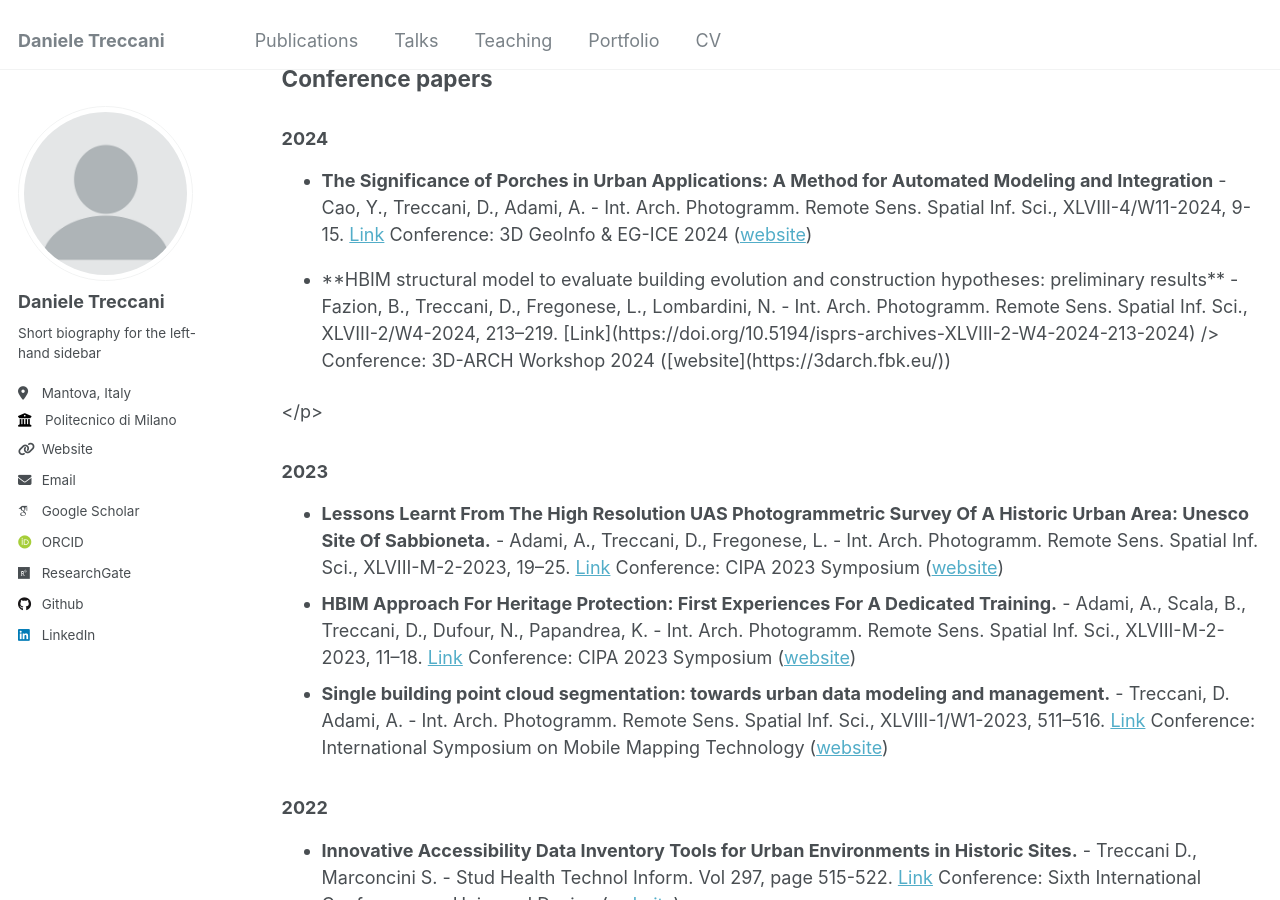
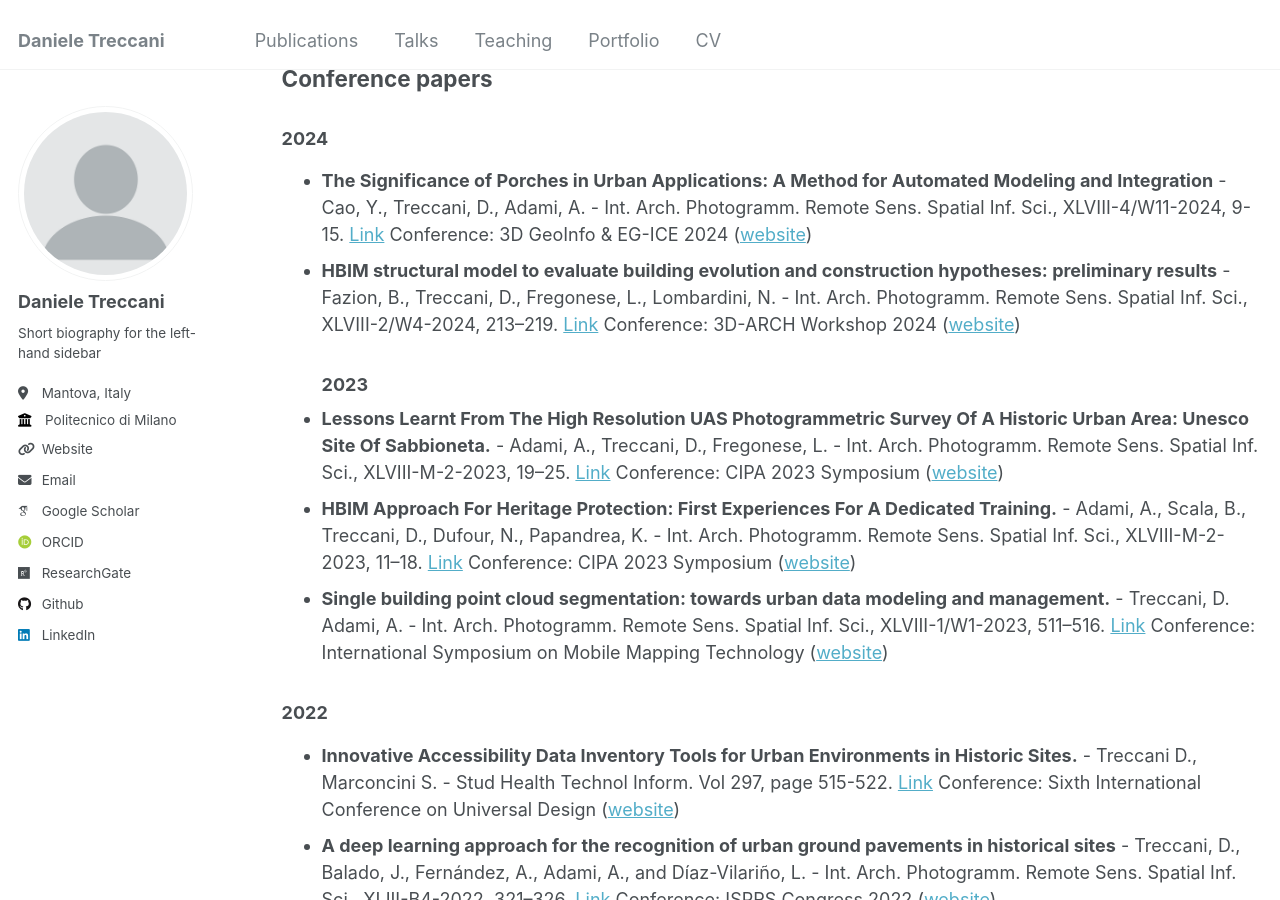
Before and after one commit to DanTRK/DanTRK.github.io, a Jekyll site: the page built from _pages/publications.md, in a window 1280 px wide and 900 px high, scrolled down 569 px. Built offline with Jekyll 4.4.1, drawn with Linux system fonts in a browser that asks for light colours; some web fonts are replaced.

Commit message:
Update publications.md

```diff
--- a/_pages/publications.md
+++ b/_pages/publications.md
@@ -27,8 +27,7 @@ redirect_from:
 
 ### 2024
 * **The Significance of Porches in Urban Applications: A Method for Automated Modeling and Integration** - Cao, Y., Treccani, D., Adami, A. - Int. Arch. Photogramm. Remote Sens. Spatial Inf. Sci., XLVIII-4/W11-2024, 9-15. [Link](https://doi.org/10.5194/isprs-archives-XLVIII-4-W11-2024-9-2024)    Conference: 3D GeoInfo & EG-ICE 2024 ([website](https://3dgeoinfoeg-ice.webs.uvigo.es/3dgeoinfo))
-* <p> **HBIM structural model to evaluate building evolution and construction hypotheses: preliminary results** - Fazion, B., Treccani, D., Fregonese, L., Lombardini, N. - Int. Arch. Photogramm. Remote Sens. Spatial Inf. Sci., XLVIII-2/W4-2024, 213–219. [Link](https://doi.org/10.5194/isprs-archives-XLVIII-2-W4-2024-213-2024)  />  Conference: 3D-ARCH Workshop 2024 ([website](https://3darch.fbk.eu/))
-</p>
+* **HBIM structural model to evaluate building evolution and construction hypotheses: preliminary results** - Fazion, B., Treccani, D., Fregonese, L., Lombardini, N. - Int. Arch. Photogramm. Remote Sens. Spatial Inf. Sci., XLVIII-2/W4-2024, 213–219. [Link](https://doi.org/10.5194/isprs-archives-XLVIII-2-W4-2024-213-2024)   Conference: 3D-ARCH Workshop 2024 ([website](https://3darch.fbk.eu/))
 ### 2023
 * **Lessons Learnt From The High Resolution UAS Photogrammetric Survey Of A Historic Urban Area: Unesco Site Of Sabbioneta.** - Adami, A., Treccani, D.,  Fregonese, L. -  Int. Arch. Photogramm. Remote Sens. Spatial Inf. Sci., XLVIII-M-2-2023, 19–25. [Link](https://doi.org/10.5194/isprs-archives-XLVIII-M-2-2023-19-2023)    Conference: CIPA 2023 Symposium ([website](https://www.cipa2023florence.org/))
 * **HBIM Approach For Heritage Protection: First Experiences For A Dedicated Training.** - Adami, A., Scala, B., Treccani, D., Dufour, N.,  Papandrea, K. - Int. Arch. Photogramm. Remote Sens. Spatial Inf. Sci., XLVIII-M-2-2023, 11–18. [Link](https://doi.org/10.5194/isprs-archives-XLVIII-M-2-2023-11-2023)   Conference: CIPA 2023 Symposium ([website](https://www.cipa2023florence.org/))
```
